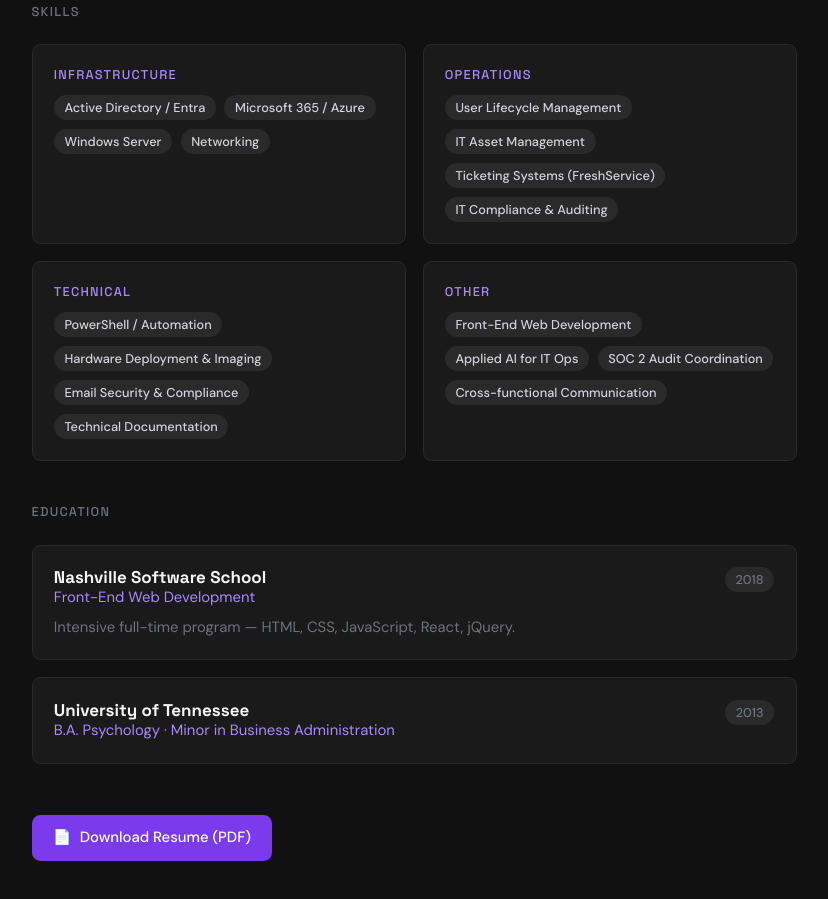
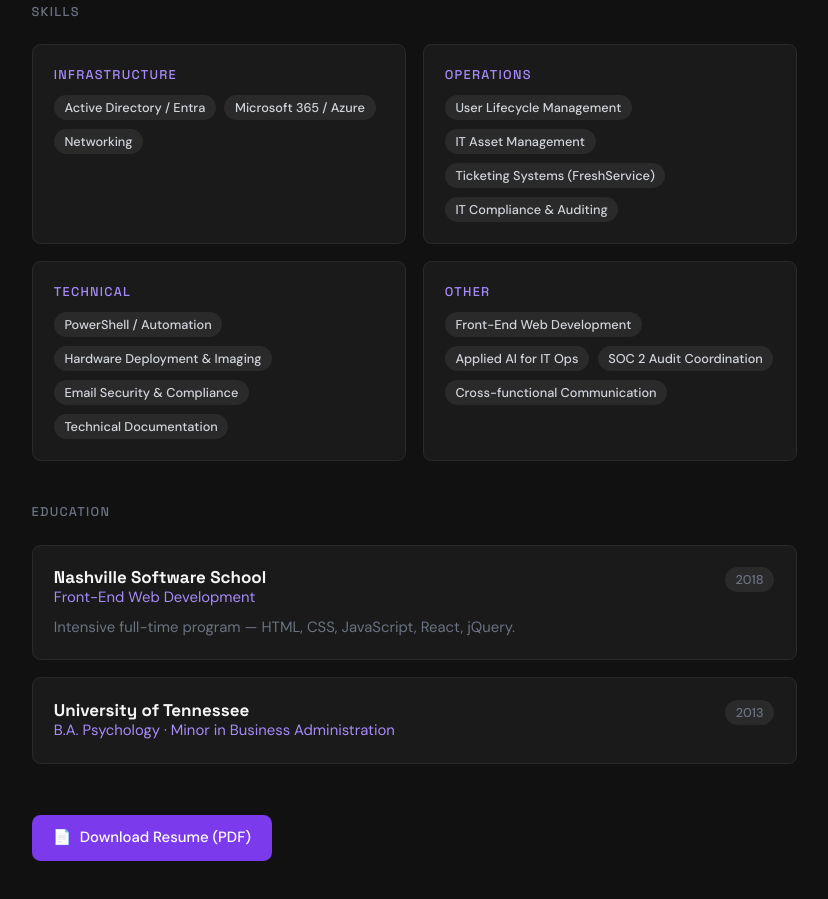
Before and after one commit to Batkins44/batkins44.github.io, an Astro site: page /career in a window 1280 px wide. Shown: the part 1460-2359 px from the top of the page, without its empty margins (226-1054 px from the left). Built offline with nearby package versions, Linux system fonts and the light colour scheme; Astro itself is replaced by a stand-in of ours.

Commit message:
skillcheck

```diff
--- a/src/pages/career.astro
+++ b/src/pages/career.astro
@@ -2,7 +2,7 @@
 import BaseLayout from '../layouts/BaseLayout.astro';
 
 const skills = [
-  { category: 'Infrastructure', items: ['Active Directory / Entra', 'Microsoft 365 / Azure', 'Windows Server', 'Networking'] },
+  { category: 'Infrastructure', items: ['Active Directory / Entra', 'Microsoft 365 / Azure', 'Networking'] },
   { category: 'Operations', items: ['User Lifecycle Management', 'IT Asset Management', 'Ticketing Systems (FreshService)', 'IT Compliance & Auditing'] },
   { category: 'Technical', items: ['PowerShell / Automation', 'Hardware Deployment & Imaging', 'Email Security & Compliance', 'Technical Documentation'] },
   { category: 'Other', items: ['Front-End Web Development', 'Applied AI for IT Ops', 'SOC 2 Audit Coordination', 'Cross-functional Communication'] },
```
